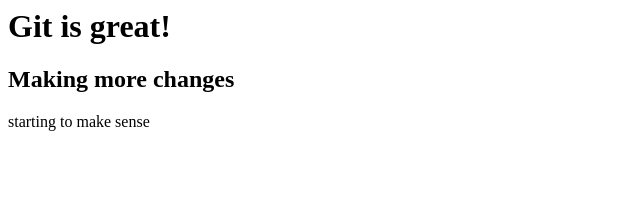
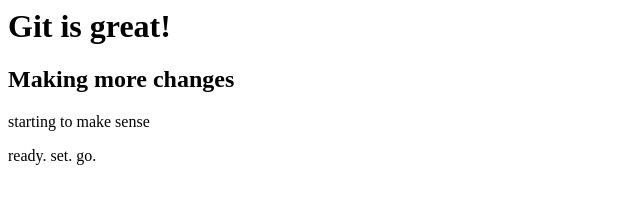
Before and after one commit to danshook/testRepo, a plain HTML site: page index.html in a window 1280 px wide. Shown: the whole page, without its empty margins (0-640 px from the left). Drawn offline with Linux system fonts and the light colour scheme.

Commit message:
this is my fourth commit

```diff
--- a/index.html
+++ b/index.html
@@ -2,3 +2,4 @@
 <h1>Git is great!</h1>
 <h2>Making more changes</h2>
 <p>starting to make sense</p>
+<p>ready. set. go.</p>
```
